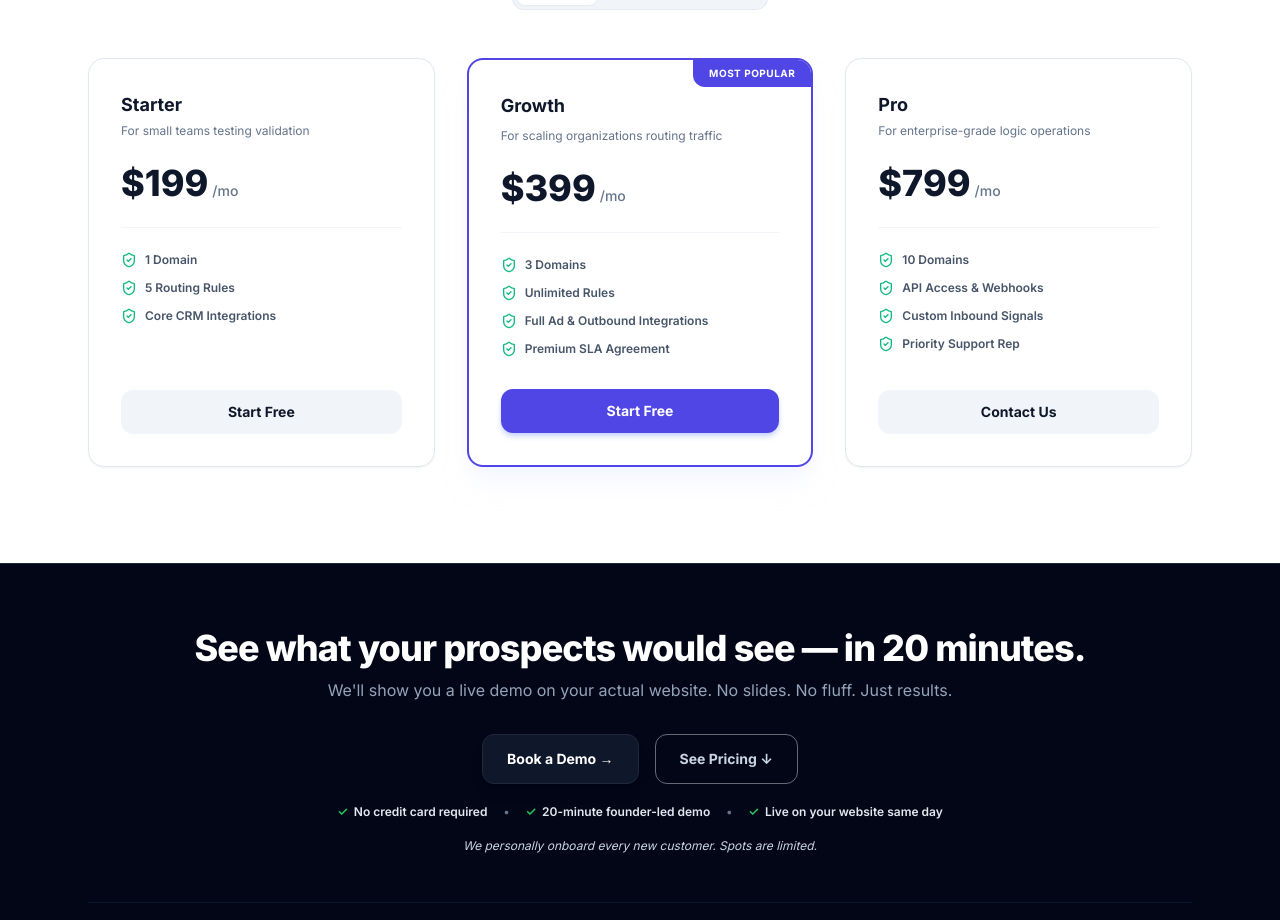
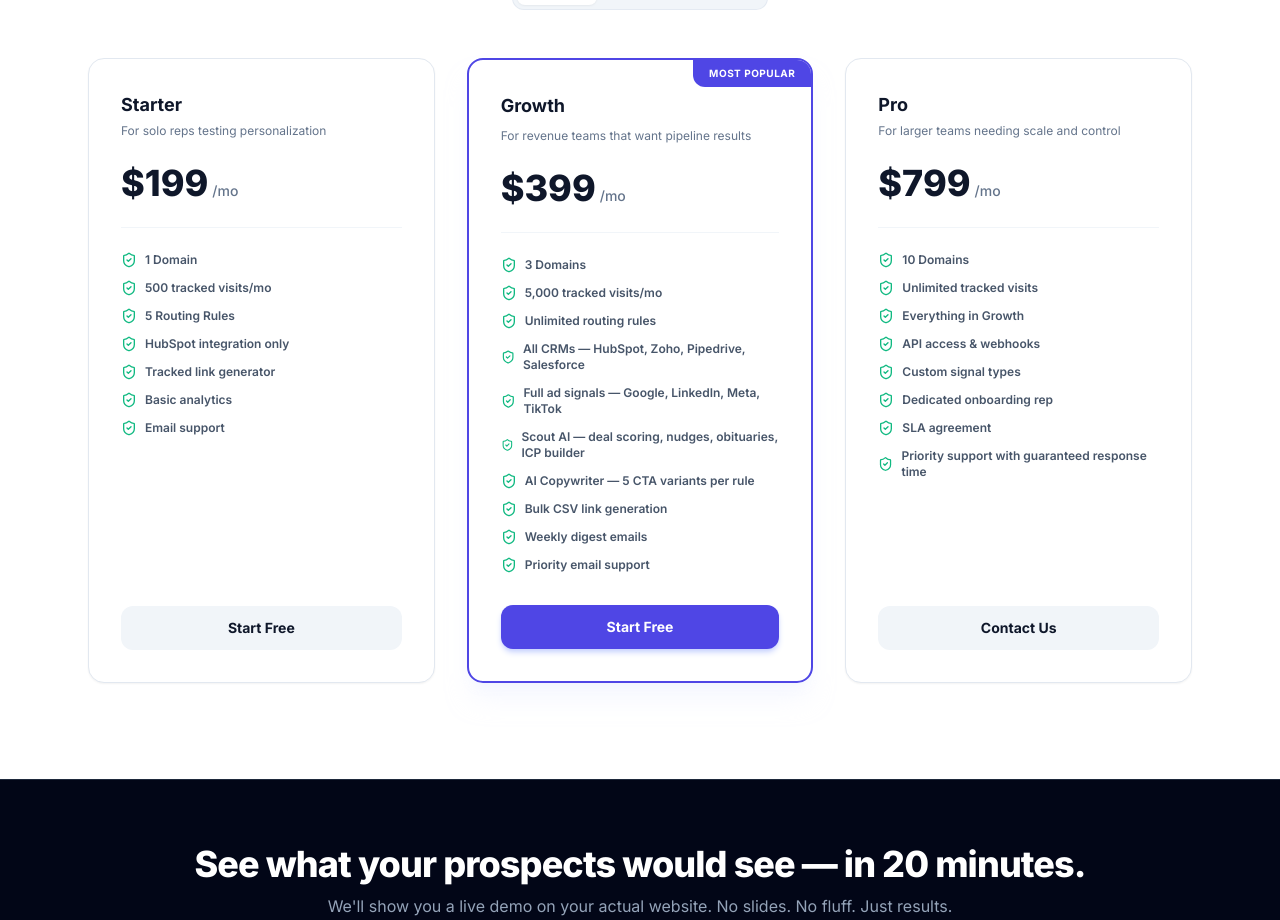
Before and after one commit to cherrylw1/SignalRoute, a Next.js app: page / in a window 1280 px wide. Shown: the part 7702-8622 px from the top of the page. Built offline with nearby package versions, Linux system fonts and the light colour scheme.

Commit message:
Update pricing plan descriptions and feature lists

```diff
--- a/src/app/page.tsx
+++ b/src/app/page.tsx
@@ -1458,7 +1458,7 @@ export default function ChurnautHome() {
                           </span>
                         )}
                       </div>
-                      <p className="text-xs text-slate-500">For small teams testing validation</p>
+                      <p className="text-xs text-slate-500">For solo reps testing personalization</p>
                     </div>
 
                     <div className="flex items-baseline gap-1">
@@ -1475,10 +1475,22 @@ export default function ChurnautHome() {
                         <ShieldCheck className="w-4 h-4 text-emerald-500" /> 1 Domain
                       </li>
                       <li className="flex items-center gap-2">
+                        <ShieldCheck className="w-4 h-4 text-emerald-500" /> 500 tracked visits/mo
+                      </li>
+                      <li className="flex items-center gap-2">
                         <ShieldCheck className="w-4 h-4 text-emerald-500" /> 5 Routing Rules
                       </li>
                       <li className="flex items-center gap-2">
-                        <ShieldCheck className="w-4 h-4 text-emerald-500" /> Core CRM Integrations
+                        <ShieldCheck className="w-4 h-4 text-emerald-500" /> HubSpot integration only
+                      </li>
+                      <li className="flex items-center gap-2">
+                        <ShieldCheck className="w-4 h-4 text-emerald-500" /> Tracked link generator
+                      </li>
+                      <li className="flex items-center gap-2">
+                        <ShieldCheck className="w-4 h-4 text-emerald-500" /> Basic analytics
+                      </li>
+                      <li className="flex items-center gap-2">
+                        <ShieldCheck className="w-4 h-4 text-emerald-500" /> Email support
                       </li>
                     </ul>
                   </div>
@@ -1503,7 +1515,7 @@ export default function ChurnautHome() {
                         <h3 className="text-lg font-bold text-slate-900">Growth</h3>
                       </div>
                       <div className="flex justify-between items-center mt-1">
-                        <p className="text-xs text-slate-500">For scaling organizations routing traffic</p>
+                        <p className="text-xs text-slate-500">For revenue teams that want pipeline results</p>
                         {billingPeriod === "yearly" && (
                           <span className="text-[10px] font-bold text-emerald-600 bg-emerald-50 border border-emerald-100 px-2 py-0.5 rounded-full">
                             2 months free
@@ -1526,13 +1538,31 @@ export default function ChurnautHome() {
                         <ShieldCheck className="w-4 h-4 text-emerald-500" /> 3 Domains
                       </li>
                       <li className="flex items-center gap-2">
-                        <ShieldCheck className="w-4 h-4 text-emerald-500" /> Unlimited Rules
-                      </li>
-                      <li className="flex items-center gap-2">
-                        <ShieldCheck className="w-4 h-4 text-emerald-500" /> Full Ad & Outbound Integrations
-                      </li>
-                      <li className="flex items-center gap-2">
-                        <ShieldCheck className="w-4 h-4 text-emerald-500" /> Premium SLA Agreement
+                        <ShieldCheck className="w-4 h-4 text-emerald-500" /> 5,000 tracked visits/mo
+                      </li>
+                      <li className="flex items-center gap-2">
+                        <ShieldCheck className="w-4 h-4 text-emerald-500" /> Unlimited routing rules
+                      </li>
+                      <li className="flex items-center gap-2">
+                        <ShieldCheck className="w-4 h-4 text-emerald-500" /> All CRMs — HubSpot, Zoho, Pipedrive, Salesforce
+                      </li>
+                      <li className="flex items-center gap-2">
+                        <ShieldCheck className="w-4 h-4 text-emerald-500" /> Full ad signals — Google, LinkedIn, Meta, TikTok
+                      </li>
+                      <li className="flex items-center gap-2">
+                        <ShieldCheck className="w-4 h-4 text-emerald-500" /> Scout AI — deal scoring, nudges, obituaries, ICP builder
+                      </li>
+                      <li className="flex items-center gap-2">
+                        <ShieldCheck className="w-4 h-4 text-emerald-500" /> AI Copywriter — 5 CTA variants per rule
+                      </li>
+                      <li className="flex items-center gap-2">
+                        <ShieldCheck className="w-4 h-4 text-emerald-500" /> Bulk CSV link generation
+                      </li>
+                      <li className="flex items-center gap-2">
+                        <ShieldCheck className="w-4 h-4 text-emerald-500" /> Weekly digest emails
+                      </li>
+                      <li className="flex items-center gap-2">
+                        <ShieldCheck className="w-4 h-4 text-emerald-500" /> Priority email support
                       </li>
                     </ul>
                   </div>
@@ -1557,7 +1587,7 @@ export default function ChurnautHome() {
                           </span>
                         )}
                       </div>
-                      <p className="text-xs text-slate-500">For enterprise-grade logic operations</p>
+                      <p className="text-xs text-slate-500">For larger teams needing scale and control</p>
                     </div>
 
                     <div className="flex items-baseline gap-1">
@@ -1574,13 +1604,25 @@ export default function ChurnautHome() {
                         <ShieldCheck className="w-4 h-4 text-emerald-500" /> 10 Domains
                       </li>
                       <li className="flex items-center gap-2">
-                        <ShieldCheck className="w-4 h-4 text-emerald-500" /> API Access & Webhooks
-                      </li>
-                      <li className="flex items-center gap-2">
-                        <ShieldCheck className="w-4 h-4 text-emerald-500" /> Custom Inbound Signals
-                      </li>
-                      <li className="flex items-center gap-2">
-                        <ShieldCheck className="w-4 h-4 text-emerald-500" /> Priority Support Rep
+                        <ShieldCheck className="w-4 h-4 text-emerald-500" /> Unlimited tracked visits
+                      </li>
+                      <li className="flex items-center gap-2">
+                        <ShieldCheck className="w-4 h-4 text-emerald-500" /> Everything in Growth
+                      </li>
+                      <li className="flex items-center gap-2">
+                        <ShieldCheck className="w-4 h-4 text-emerald-500" /> API access & webhooks
+                      </li>
+                      <li className="flex items-center gap-2">
+                        <ShieldCheck className="w-4 h-4 text-emerald-500" /> Custom signal types
+                      </li>
+                      <li className="flex items-center gap-2">
+                        <ShieldCheck className="w-4 h-4 text-emerald-500" /> Dedicated onboarding rep
+                      </li>
+                      <li className="flex items-center gap-2">
+                        <ShieldCheck className="w-4 h-4 text-emerald-500" /> SLA agreement
+                      </li>
+                      <li className="flex items-center gap-2">
+                        <ShieldCheck className="w-4 h-4 text-emerald-500" /> Priority support with guaranteed response time
                       </li>
                     </ul>
                   </div>
```
